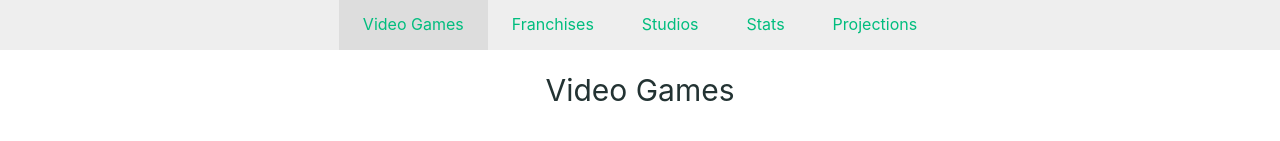
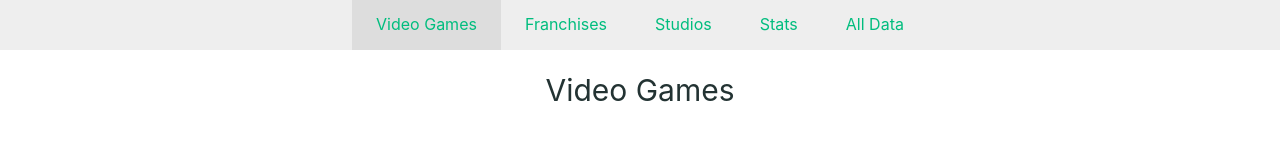
Before and after one commit to sbshaun/game-db, a Nuxt app in the folder client/: page / in a window 1280 px wide. Shown: the top 141 px of the page. Built offline with nearby package versions, Linux system fonts and the light colour scheme; no server answers.

Commit message:
renames Projections

```diff
--- a/client/components/Header.vue
+++ b/client/components/Header.vue
@@ -1,5 +1,5 @@
 <script setup lang="ts">
-import {ref} from "vue";
+import { ref } from 'vue';
 
 const currentTab = ref('videogames');
 
@@ -24,7 +24,7 @@ const selectTab = (tabName: string) => {
 				<li :class="{ active: currentTab === 'stats' }">Stats</li>
 			</nuxt-link>
 			<nuxt-link to="/projections" @click="selectTab('projections')">
-				<li :class="{ active: currentTab === 'projections' }">Projections</li>
+				<li :class="{ active: currentTab === 'projections' }">All Data</li>
 			</nuxt-link>
 		</ul>
 	</nav>
```
